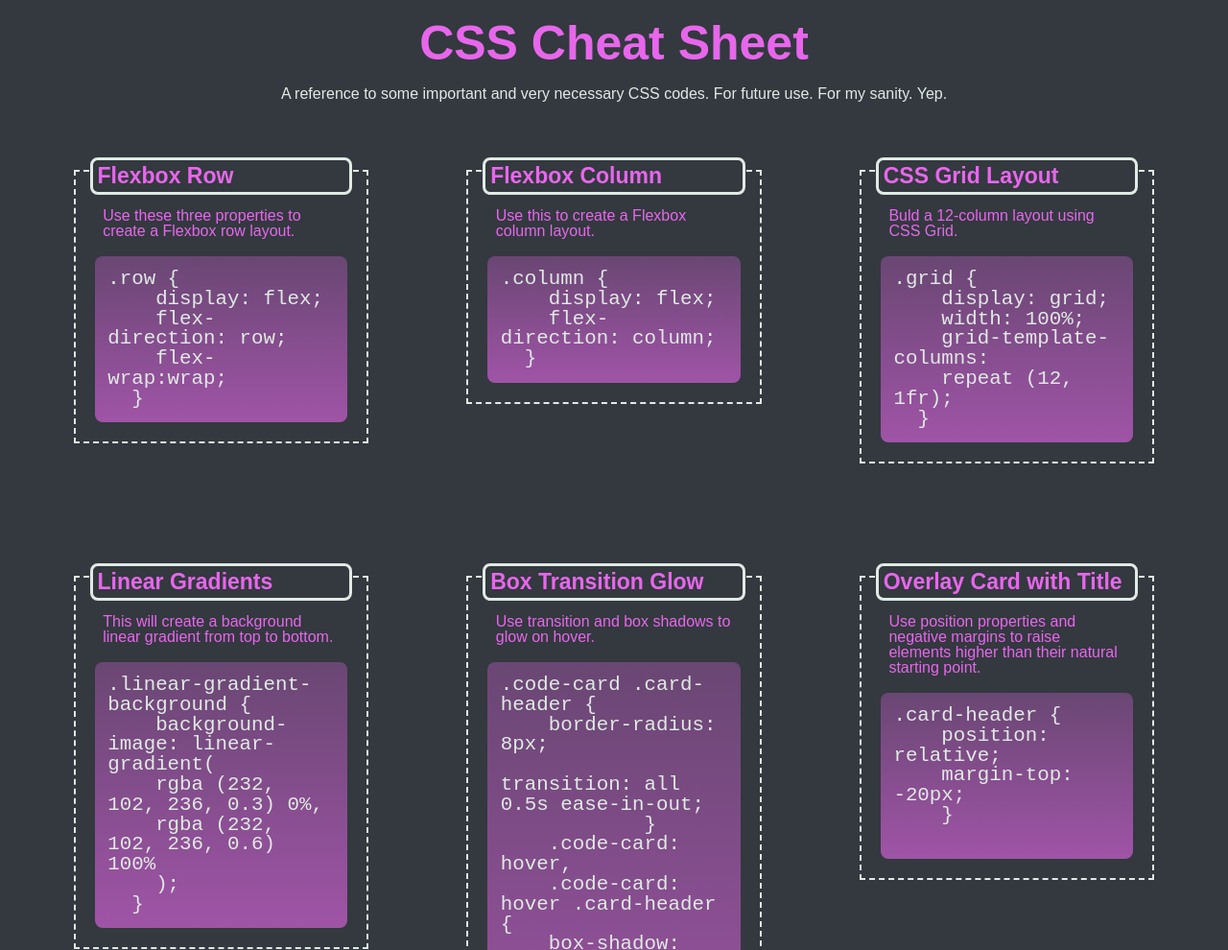
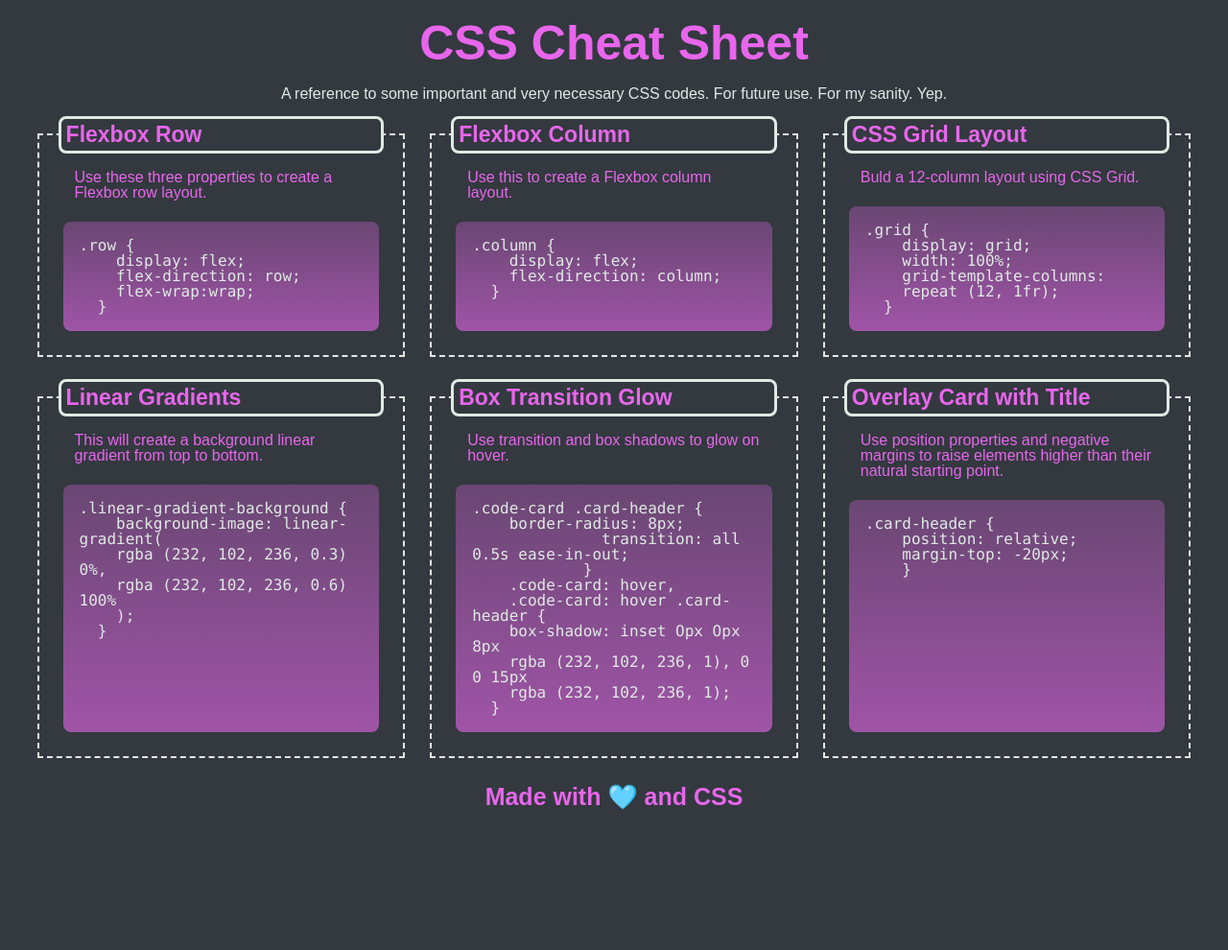
Before and after one commit to noe-bee/css-snippet-cheatsheet, a plain HTML site: page index.html in a window 1280 px wide. Shown: the top 990 px of the page at 96% size. After the commit the page ends 844 px from the top, so only its background shows below. Drawn offline with Linux system fonts and the light colour scheme.

Commit message:
added pseudo elements and pseudo classes

```diff
--- a/assets/css/style.css
+++ b/assets/css/style.css
@@ -39,11 +39,6 @@ header p {
 
 }
 
-/* pre {
-    font-size: 1rem;
-    margin: 0;
-} */
-
 footer {
     text-align: center;
     font-size: 25px;
@@ -60,11 +55,14 @@ footer {
 }
 
 .card {
+    display: flex;
+	flex-direction: column;
+    min-height: 100%; /*this makes all "cards" the same size*/
     outline: 2px dashed; /*this is a like a border except it's outside the element*/
     outline-color: var(--gin);
-    margin: 10%;
-    padding: 15px;
+    padding: 20px;
     color: var(--pink);
+    transition: all 0.5s ease-in-out;
 
 
 }
@@ -77,8 +75,9 @@ footer {
     border-radius: 8px;
     border-color: var(--gin);
     position: relative;
-    margin-top: -30px;
+    margin-top: -40px;
     color: var(--pink);
+    transition: all 0.5s ease-in-out;
 
 
 }
@@ -90,9 +89,11 @@ footer {
 }
 
 .card-code {
-    font-family: 'Courier New', Courier, monospace;
+    font-family: 'Andale Mono WT', 'Andale Mono', Monaco, 'Courier New', Courier,
+    monospace;
     white-space: pre-wrap;
-    font-size: 1.3rem;
+    /* tab-size: 4; */
+    font-size: 1rem;
     margin: 5px;
     color: var(--gin);
     background-image: linear-gradient( /*this is for the background for .card-code*/
@@ -101,7 +102,24 @@ footer {
 	);
     border-radius: 8px;
     padding: 5%;
+    display: flex; /*this makes the background occupy the extra space to the bottom*/
+	flex-grow: 1;
 
+}
+/*element behaviors when interacted with*/
+.card:hover,
+.card:hover .card-header { /*this adds the glow on click of card*/
+	box-shadow: inset 0px 0px 8px var(--pink),
+    0 0 15px var(--pink);
+}
+
+.card-code:active { /*when you click on any part of the card-code, select all*/
+	user-select: all;
+}
+
+::selection { /*when you select any part on the card-code, it will highlight in turquoise*/
+	background-color: var(--turquoise);
+	color: var(--outer-space); /*when the element is selected (card-code), it will change to grey (instead of white)*/
 }
 
 @media screen and (max-width: 992px) {
```
